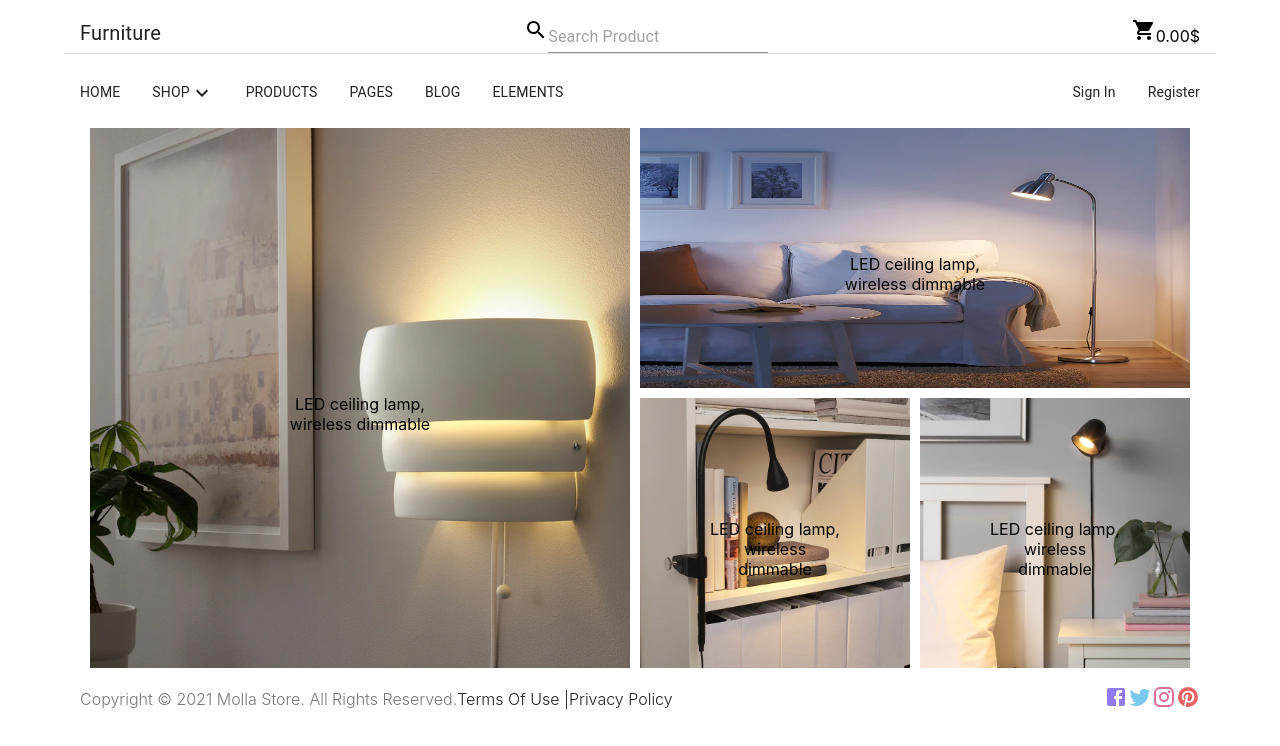
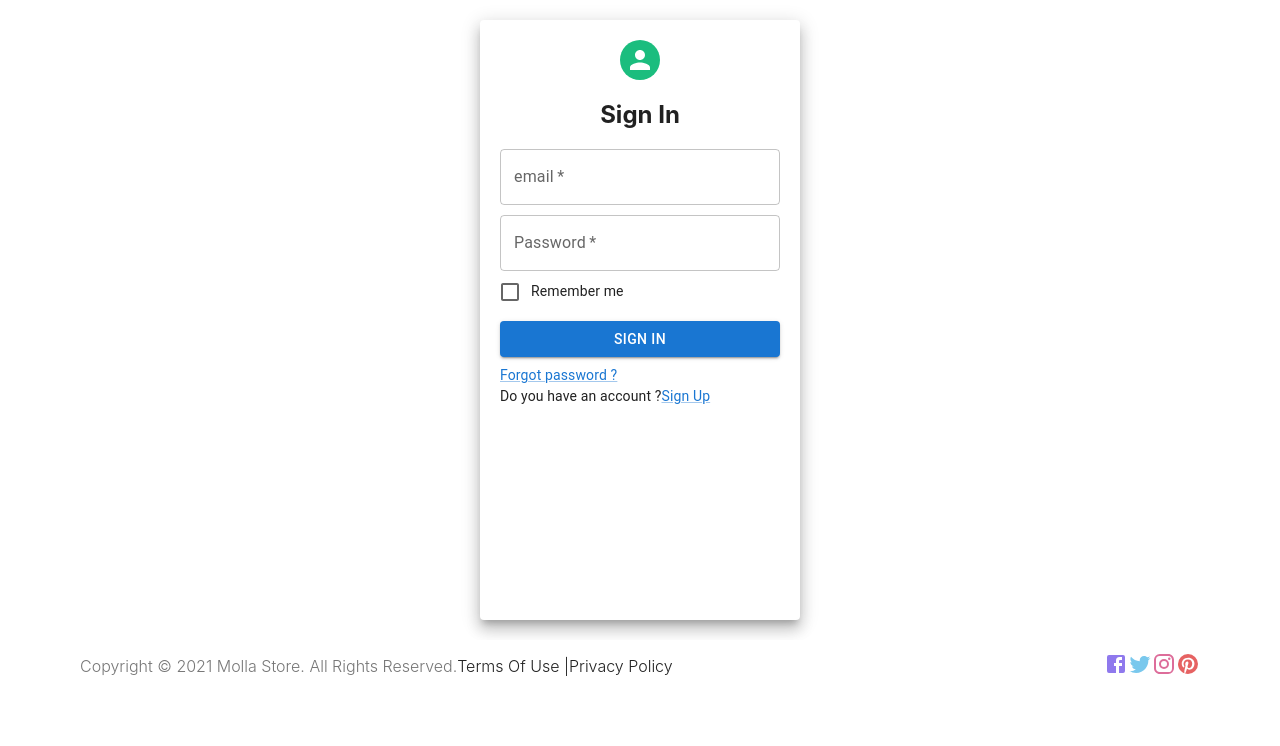
Before and after one commit to GSG-G10/Team2, a React (Create React App) app in the folder client/: page /login in a window 1280 px wide. Shown: the top 746 px of the page. Built offline with nearby package versions, Linux system fonts and the light colour scheme.

Commit message:
add login logic to nav bar

```diff
--- a/client/src/App.js
+++ b/client/src/App.js
@@ -1,7 +1,7 @@
 import './App.css';
-import { BrowserRouter as Router } from 'react-router-dom';
-// import Signup from './components/signup';
-// import Login from './components/login';
+import { Switch, Route, BrowserRouter as Router } from 'react-router-dom';
+import Signup from './Components/signup';
+import Login from './Components/login';
 import NavBar from './Components/NavBar/NavBar';
 import Footer from './Components/footer';
 import ImagesSection from './Components/imagesSections';
@@ -10,8 +10,18 @@ function App() {
   return (
     <div className="container">
       <Router>
-        <NavBar />
-        <ImagesSection />
+        <Switch>
+          <Route exact path="/home">
+            <NavBar />
+            <ImagesSection />
+          </Route>
+          <Route exact path="/login">
+            <Login />
+          </Route>
+          <Route exact path="/signup">
+            <Signup />
+          </Route>
+        </Switch>
         <Footer />
       </Router>
     </div>
--- a/client/src/Components/NavBar/NavBar.js
+++ b/client/src/Components/NavBar/NavBar.js
@@ -1,4 +1,4 @@
-import { useState } from 'react';
+import { useState, useEffect } from 'react';
 import SearchIcon from '@mui/icons-material/Search';
 import { Input, Collapse, ListItemButton } from '@mui/material';
 import {
@@ -9,12 +9,23 @@ import { Link } from 'react-router-dom';
 import Cart from '../Cart/Cart';
 import './NavBar.css';
 
+const axios = require('axios');
+
 function NavBar() {
   const [open, setOpen] = useState(false);
-
+  const [isLogin, setIsLogin] = useState(false);
   const handleClick = () => {
     setOpen(!open);
   };
+  useEffect(() => {
+    axios.get('/api/v1/login')
+      .then((res) => {
+        if (res.data.message === 'already logged in!') {
+          setIsLogin(true);
+        }
+      })
+      .catch((err) => console.log(err));
+  }, []);
   return (
     <div className="navbar-container">
       <div className="nav-bar">
@@ -89,19 +100,18 @@ function NavBar() {
 
         </div>
         <div className="">
-          <List>
-            <Link to="/">
+
+          {isLogin ? 'login' : (
+            <List>
               <ListItem button>
-                <ListItemText primary="Sign In" />
+                <Link to="/login"><ListItemText primary="Sign In" /></Link>
               </ListItem>
-            </Link>
 
-            <Link to="/">
               <ListItem button>
-                <ListItemText primary="Register" />
+                <Link to="/signup"><ListItemText primary="Register" /></Link>
               </ListItem>
-            </Link>
-          </List>
+            </List>
+          )}
 
         </div>
       </div>
--- a/client/src/Components/login.js
+++ b/client/src/Components/login.js
@@ -4,13 +4,12 @@ import {
 } from '@mui/material';
 import FormControlLabel from '@mui/material/FormControlLabel';
 import Checkbox from '@mui/material/Checkbox';
-import { Redirect } from 'react-router-dom';
 
 const axios = require('axios');
 
 const Login = () => {
-  const [data, setData] = useState({ username: '', password: '' });
-  const [error, setError] = useState({ username: false, password: false });
+  const [data, setData] = useState({ email: '', password: '' });
+  const [error, setError] = useState({ email: false, password: false });
   const [LoginError, setLoginError] = useState('');
 
   const [isLogin, setIsLogin] = useState(false);
@@ -23,29 +22,30 @@ const Login = () => {
   };
   const avatarStyle = { backgroundColor: '#1bbd7e' };
   const btnstyle = { margin: '8px 0' };
+
   const handleError = (callback) => {
-    if (data.username === '' && data.password === '') {
-      setError({ username: true, password: true });
-    } else if (data.username === '') {
-      setError({ username: true, password: false });
+    if (data.email === '' && data.password === '') {
+      setError({ email: true, password: true });
+    } else if (data.email === '') {
+      setError({ email: true, password: false });
     } else if (data.password === '') {
-      setError({ username: false, password: true });
+      setError({ email: false, password: true });
     } else {
-      setError({ username: false, password: false });
+      setError({ email: false, password: false });
       callback();
     }
   };
 
   const loginHandle = () => {
     handleError(() => {
-      axios.post('/login', {
-        username: data.username,
+      axios.post('/api/v1/login', {
+        email: data.email,
         password: data.password,
       })
         .then(() => {
           setIsLogin(true);
         }, () => {
-          setLoginError('erorrrrrrr');
+          setLoginError('email or email not valid');
         });
     });
   };
@@ -57,16 +57,16 @@ const Login = () => {
           <h2>Sign In</h2>
         </Grid>
         <TextField
-          label="Username"
-          placeholder="Enter username"
+          label="email"
+          placeholder="Enter email"
           fullWidth
           required
-          error={!!error.username}
-          value={data.username}
+          error={!!error.email}
+          value={data.email}
           onChange={(e) => {
-            setData({ ...data, username: e.target.value });
+            setData({ ...data, email: e.target.value });
           }}
-          helperText={error.username ? 'This Field is required' : null}
+          helperText={error.email ? 'This Field is required' : null}
           style={marginBtm}
         />
         <TextField
@@ -102,15 +102,11 @@ const Login = () => {
         </Typography>
         <Typography>
           Do you have an account ?
-          <Link to="/#">
+          <Link to="/singup">
             Sign Up
           </Link>
         </Typography>
       </Paper>
-      {/* <Router> */}
-
-      {isLogin ? <Redirect to="/somewhere/else" /> : null}
-      {/* </Router> */}
 
     </Grid>
   );
--- a/client/src/Components/signup.js
+++ b/client/src/Components/signup.js
@@ -48,15 +48,15 @@ const Signup = () => {
 
   const signupHandler = () => {
     handleError(() => {
-      axios.post('/signup', {
+      axios.post('/api/v1/singup', {
         name: data.name,
         email: data.email,
-        image: data.image,
         password: data.password,
-        password2: data.password2,
+        isAdmin: false,
+        imgUrl: data.image,
       })
-        .then((response) => {
-          console.log(response);
+        .then(() => {
+          window.location.href = '/home';
         }, (err) => {
           console.log(err);
         });
```
Also changed, not shown: 1 other file (tests, documents, lock files or other folders).
